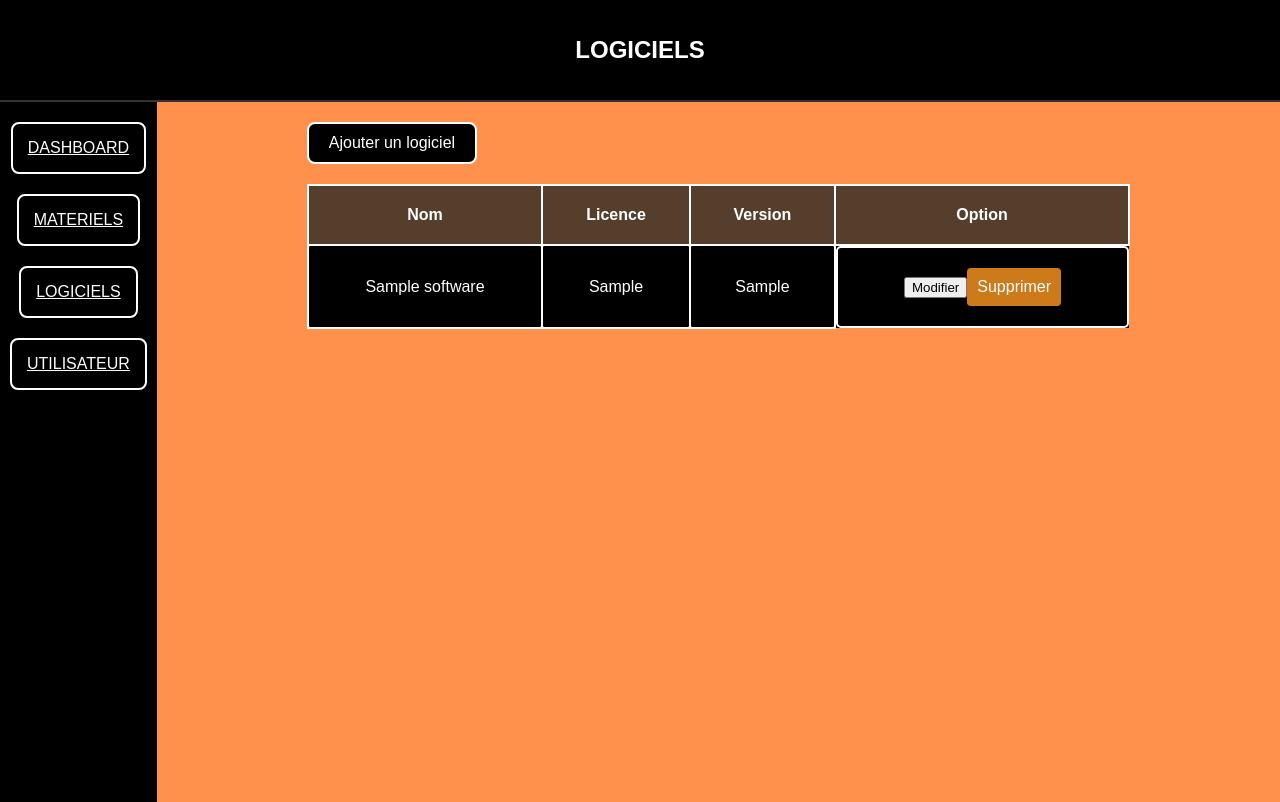
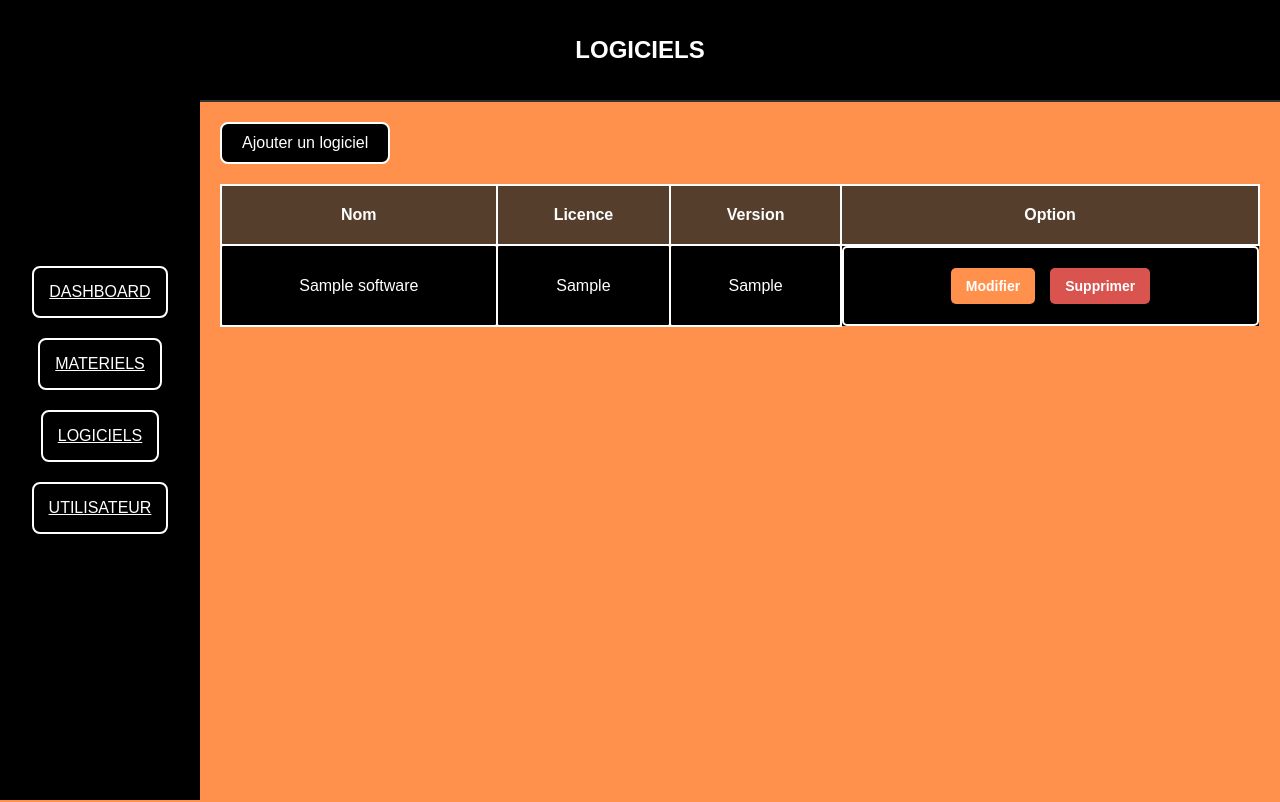
Before and after one commit to Drqzx/ProjetApplication, a PHP site: page /Software in a window 1280 px wide. Run offline with PHP 8.4, Linux system fonts and the light colour scheme; tables that the repository leaves empty or names only in its code hold one stand-in row (values such as "Sample post").

Commit message:
Style
banière et bouttons

```diff
--- a/public/CSS/global.css
+++ b/public/CSS/global.css
@@ -12,3 +12,90 @@
     border: 2px solid white;
     box-shadow: black 0px 2px 5px;
 }
+
+.optionContainer {
+    display: flex;
+    justify-content: center;
+    align-items: center;
+    gap: 15px;
+}
+
+.optionContainer button {
+    background-color: #ff914d;
+    color: white;
+    border: none;
+    padding: 10px 15px;
+    font-size: 14px;
+    font-weight: bold;
+    border-radius: 5px;
+    cursor: pointer;
+    transition: background 0.3s, transform 0.2s;
+}
+
+.optionContainer button:hover {
+    background-color: #e07b38;
+    transform: scale(1.05);
+}
+
+.optionContainer form button {
+    background-color: #d9534f;
+}
+
+.optionContainer form button:hover {
+    background-color: #c9302c;
+}
+
+
+#banniere-bordure {
+    width: 100%;
+    height: 100px;
+    background-color: #000000;
+    border-bottom: 2px solid #333;
+    display: flex;
+    align-items: center;
+    justify-content: center;
+}
+
+#banniere-bordure h2 {
+    color: white;
+    margin: 0;
+    font-size: 24px;
+    font-weight: bold;
+}
+
+
+#banniere-verticale {
+    width: 200px;
+    background-color: #000000;
+    display: flex;
+    flex-direction: column;
+    justify-content: center;
+    align-items: center;
+
+    position: fixed;
+    top: 0;
+    left: 0;
+    height: 100vh;
+}
+
+#banniere-verticale a {
+    background-color: #000000;
+    border: 2px solid white;
+    color: white;
+    padding: 15px;
+    margin: 10px;
+    text-align: center;
+    font-size: 16px;
+    cursor: pointer;
+    border-radius: 8px;
+    transition: background-color 0.3s, border-color 0.3s;
+}
+
+#banniere-verticale a:hover {
+    background-color: #e68a3a;
+    border-color: #e68a3a;
+}
+
+#tableau{
+    margin-left: 200px;
+}
--- a/public/CSS/software.css
+++ b/public/CSS/software.css
@@ -5,60 +5,13 @@ body {
   flex-direction: column;
   background: #ff914d;
 }
-
-#banniere-bordure {
-  width: 100%;
-  height: 100px;
-  background-color: #000000;
-  border-bottom: 2px solid #333;
-  display: flex;
-  align-items: center;
-  justify-content: center;
-}
-
-#banniere-bordure h2 {
-  color: white;
-  margin: 0;
-  font-size: 24px;
-  font-weight: bold;
-}
-
 #conteneur-principal {
   display: flex;
   flex-direction: row;
   height: calc(100vh - 100px);
 }
 
-#banniere-verticale {
-  width: 200px;
-  background-color: #000000;
-  display: flex;
-  flex-direction: column;
-  justify-content: flex-start;
-  align-items: center;
-  padding-top: 10px;
-}
-
-#banniere-verticale a {
-  background-color: #000000;
-  border: 2px solid white;
-  color: white;
-  padding: 15px;
-  margin: 10px;
-  text-align: center;
-  font-size: 16px;
-  cursor: pointer;
-  border-radius: 8px;
-  transition: background-color 0.3s, border-color 0.3s;
-}
-
-#banniere-verticale a:hover {
-  background-color: #e68a3a;
-  border-color: #e68a3a;
-}
-
-#tableau {
-  margin-left: 220px;
+#tableau{
   padding: 20px;
   width: calc(100% - 220px);
   color: white;
@@ -86,16 +39,6 @@ body {
   border-color: #cc7a1a;
 }
 
-#tableau {
-  margin-left: 220px; /* Décalage pour éviter la bannière verticale */
-  padding: 20px;
-  width: calc(100% - 220px); /* Remplir l'espace restant */
-  color: white; /* Texte blanc */
-  margin-left: 0; /* Aligner à gauche */
-  margin-right: auto; /* Optionnel, pour garantir qu'il n'y a pas de marge à droite */
-  padding-left: 150px;
-  padding-right: 150px;
-}
 
 
 #tableau table {
```
